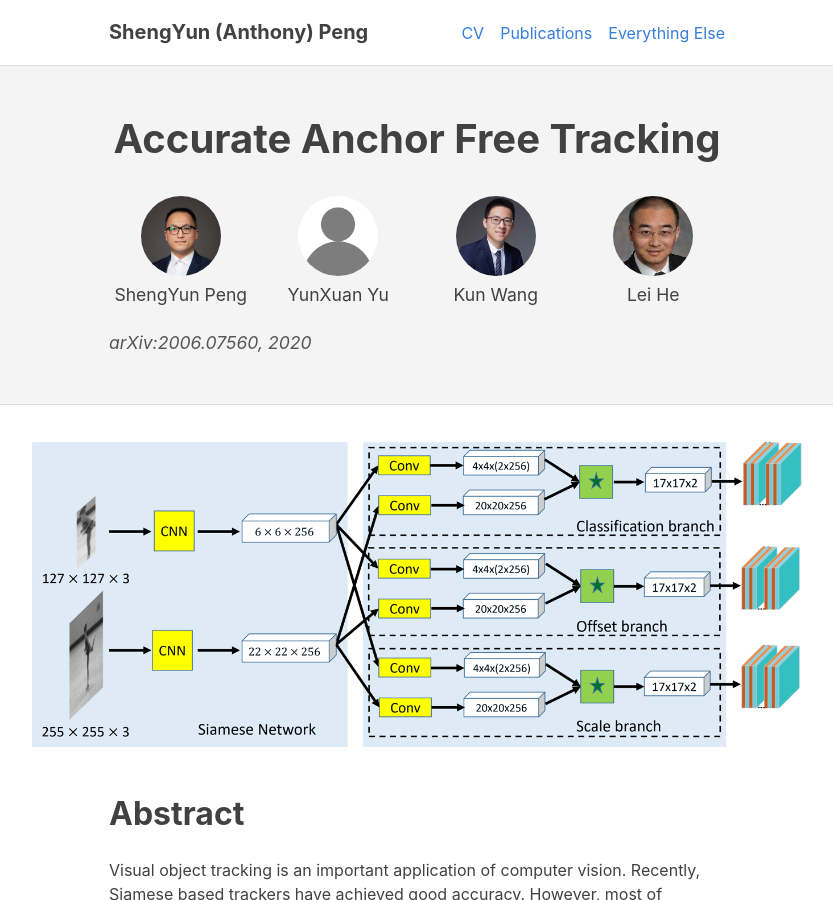
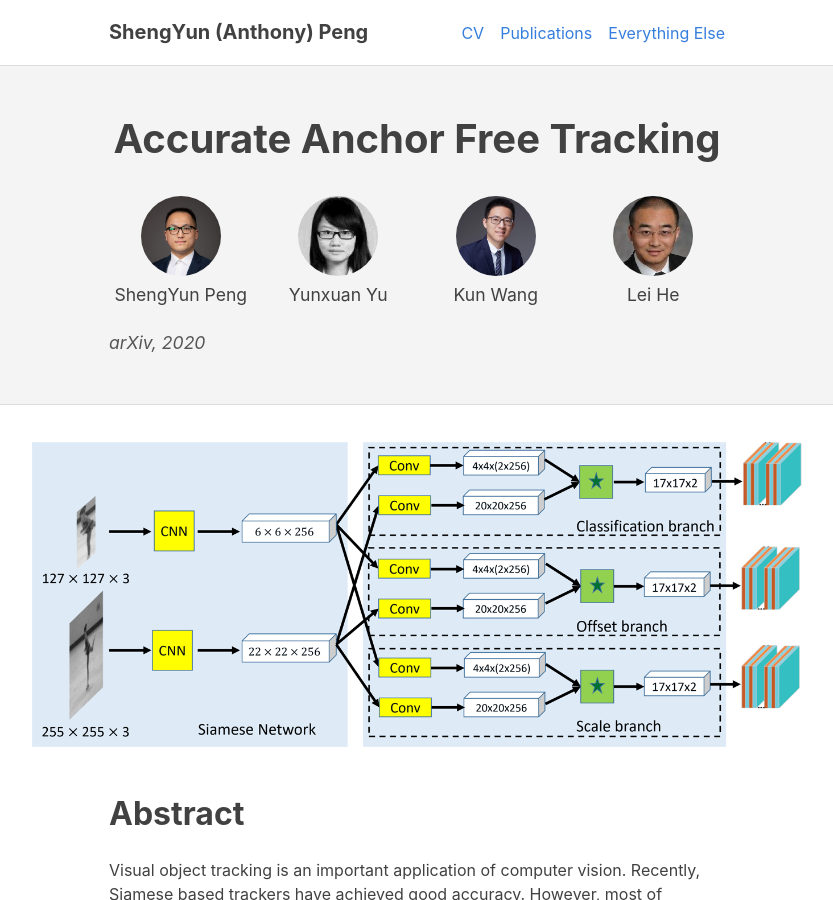
Before and after one commit to nemathahmed/temp_site2, a Jekyll site: the page built from _posts/papers/2020-06-13-AFSN.md, in a window 1280 px wide and 900 px high. Shown: the whole window, without its empty margins (223-1056 px from the left). Built offline with Jekyll 4.4.1, drawn with Linux system fonts in a browser that asks for light colours; nearby versions of some CDN libraries; some web fonts are replaced.

Commit message:
Update descriptions of old featured papers

```diff
--- a/_posts/papers/2020-06-13-AFSN.md
+++ b/_posts/papers/2020-06-13-AFSN.md
@@ -6,17 +6,17 @@ id: Accurate Anchor Free Tracking
 title: "Accurate Anchor Free Tracking"
 authors:
   - ShengYun Peng
-  - YunXuan Yu
+  - Yunxuan Yu
   - Kun Wang
   - Lei He
-venue: arXiv:2006.07560
+venue: arXiv
 year: 2020
 url: /papers/anchor-free
 pdf: /papers/20_AFSN.pdf
 type: paper
 figure: /images/papers/20_AFSN.png
 feature-title: Accurate Anchor Free Tracking
-feature-description: "Developing the Anchor Free Siamese Network: a target object is defined by a bounding box center, tracking offset, and object size"
+feature-description: "Anchor Free Siamese Network: a target object is defined by a bounding box center, tracking offset, and object size"
 image: /images/featured/20_AFSN.png
 featured: true
 feature-order: 2
```
Also changed, not shown: _posts/papers/2019-08-22-SiamFT.md (+1 -1 lines), _posts/papers/2021-05-25-SSS.md (+1 -1 lines).
